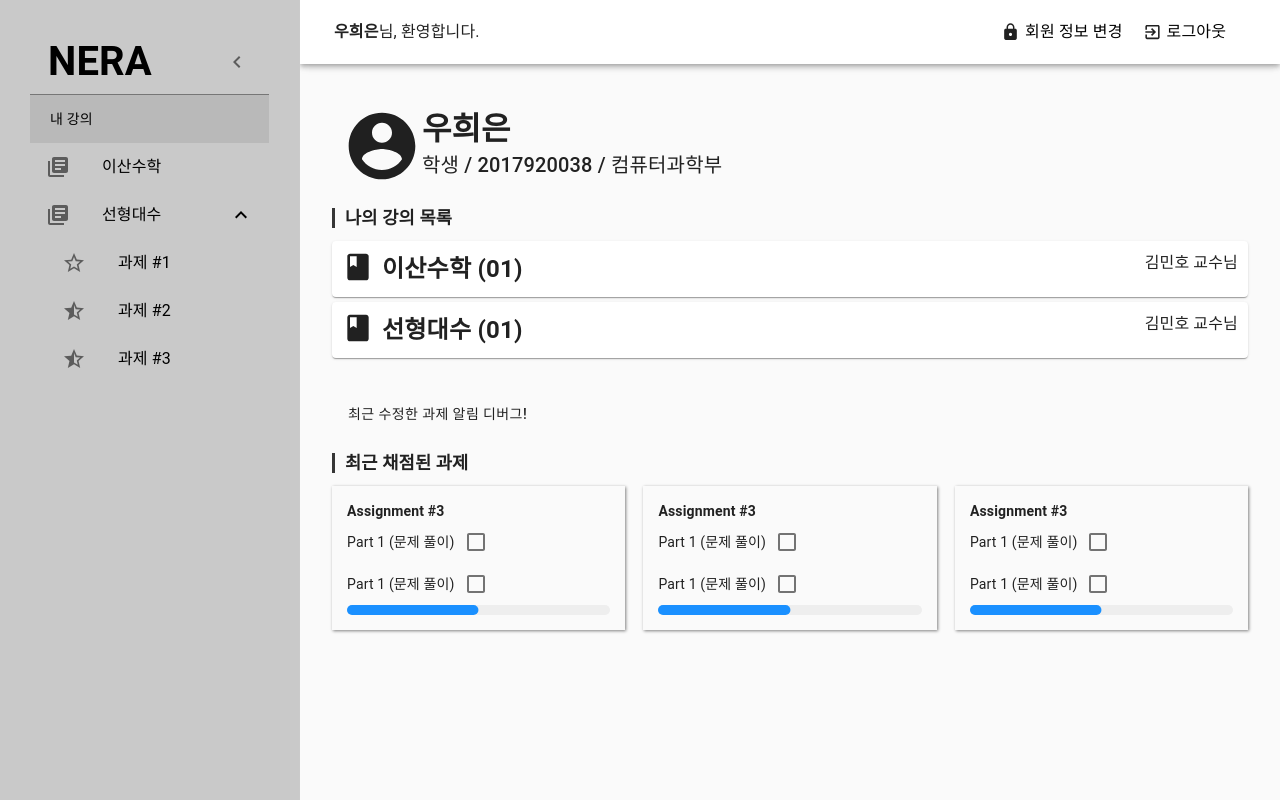
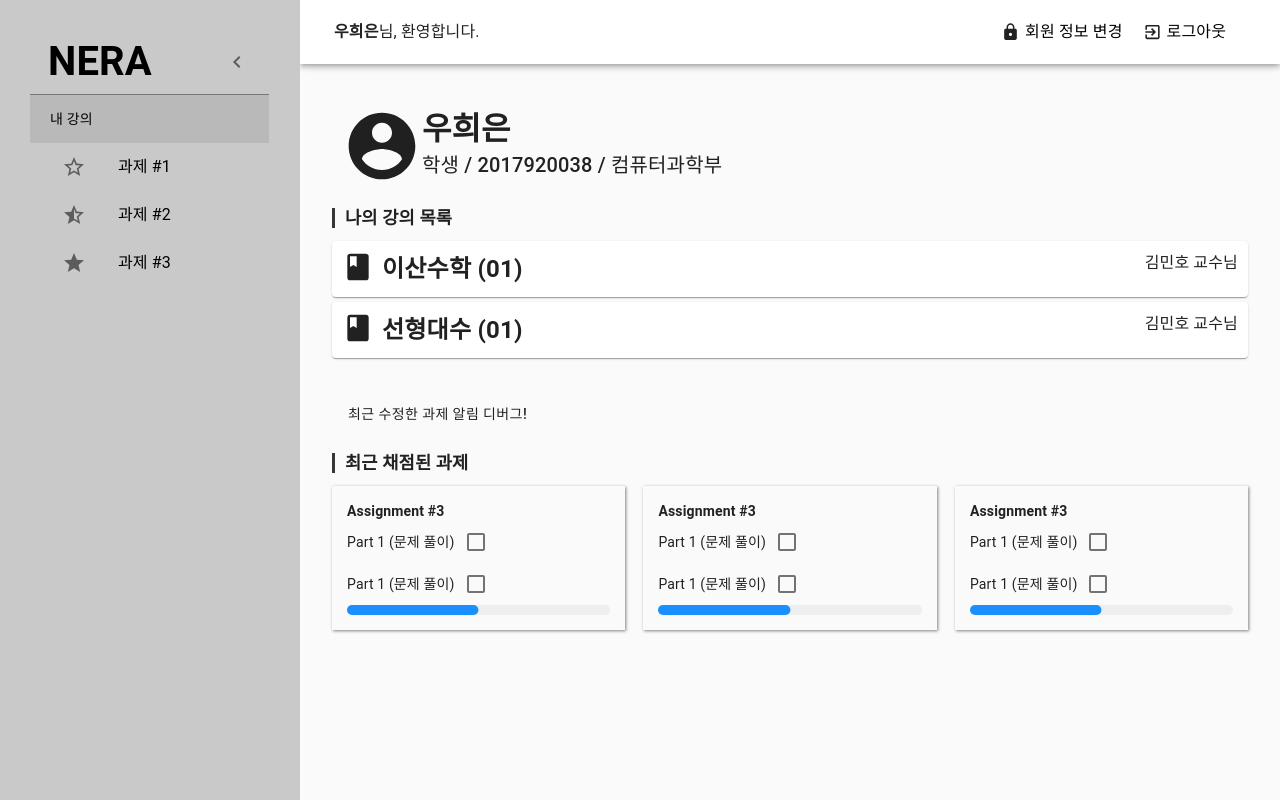
Before and after one commit to CSUOS/nera, a React (Create React App) app in the folder page/: page /home in a window 1280 px wide. Both pictures are taken after a click on the button "open drawer". Built offline with nearby package versions, Linux system fonts and the light colour scheme.

Commit message:
Lecture 페이지 삭제 및 사이드바에서 강의 메뉴 삭제

```diff
--- a/page/src/components/SideBar.js
+++ b/page/src/components/SideBar.js
@@ -56,28 +56,7 @@ const SideBar = (props) => {
                 <ListSubheader component="div" id="subheader">내 강의</ListSubheader>
             }
             >
-                <Link to="/lecture/1">
-                    <ListItem button>
-                        <ListItemIcon>
-                        <LibraryBooksIcon />
-                        </ListItemIcon>
-                        <ListItemText primary="이산수학" />
-                    </ListItem>
-                </Link>
-
-                <Link to="/lecture/2">
-                    <ListItem button onClick={handleMenuDown}>
-                        <ListItemIcon>
-                        <LibraryBooksIcon />
-                        </ListItemIcon>
-                        <ListItemText primary="선형대수" />
-                        {down ? <ExpandLess /> : <ExpandMore />}
-                    </ListItem>
-                </Link>
-
-                <Collapse in={down} timeout="auto" unmountOnExit>
-                    <List component="div" disablePadding>
-                        <Link to="/lecture/2/assignment/1">
+                <Link to="/assignment/1">
                     <ListItem button className={classes.nested}>
                         <ListItemIcon>
                         <StarBorder />
@@ -85,7 +64,7 @@ const SideBar = (props) => {
                         <ListItemText primary="과제 #1" />
                     </ListItem>
                 </Link>
-                        <Link to="/lecture/2/assignment/2">
+                <Link to="/assignment/2">
                     <ListItem button className={classes.nested}>
                         <ListItemIcon>
                         <StarHalfIcon/>
@@ -93,18 +72,15 @@ const SideBar = (props) => {
                         <ListItemText primary="과제 #2" />
                     </ListItem>
                 </Link>
-                        <Link to="/lecture/2/assignment/3">
+                <Link to="/assignment/3">
                     <ListItem button className={classes.nested}>
                         <ListItemIcon>
-                                <StarHalfIcon/>
+                        <StarIcon/>
                         </ListItemIcon>
                         <ListItemText primary="과제 #3" />
                     </ListItem>
                 </Link>
             </List>
-                </Collapse>
-
-            </List>
         </div>
     );
 }
--- a/page/src/pages/Lecture.js
+++ /dev/null
@@ -1,32 +0,0 @@
-import React from 'react';
-import {LectureInfo, AssignmentBox} from "../components";
-
-import { Grid } from '@material-ui/core';
-
-const Lecture = (props)=>{
-  const lecture = props.lecture;
-  const lect_num = props.number-1;
-
-  return (
-    <Grid container direction="column" spacing={24}>
-      <LectureInfo title={lecture[lect_num][0]} prof={lecture[lect_num][2]}/>
-      <Grid container direction="column" className="contents_con">
-        <div className="contents_title"><h6>진행중인 과제</h6></div>
-        <div className="assignment_rootbox">
-            <AssignmentBox/>
-            <AssignmentBox/>
-        </div>
-      </Grid>
-      <Grid container direction="column" className="contents_con">
-        <div className="contents_title"><h6>최근 채점된 과제</h6></div>
-        <div className="assignment_rootbox">
-            <AssignmentBox/>
-            <AssignmentBox/>
-            <AssignmentBox/>
-        </div>
-      </Grid>
-    </Grid>
-  )
-}
-
-export default Lecture;
--- a/page/src/pages/Main.js
+++ b/page/src/pages/Main.js
@@ -1,6 +1,6 @@
 import React from 'react';
 import {SideBar, Header} from "../components";
-import {Home, Lecture, Assignment, Part} from "../pages";
+import {Home, Assignment, Part} from "../pages";
 import "./pages.css";
 
 import clsx from 'clsx';
@@ -118,19 +118,13 @@ const Main = ({match}, props)=>{
             >
               {
               // Home / Lecture / Assignment
-              isNaN(Number(match.params.id))?
+              isNaN(Number(match.params.as_id))?
               <Home
                 lecture={lecture}
                 name={name}
                 number={student_number}
                 type={type}
                 major={major}
-              />
-              :(
-                isNaN(Number(match.params.as_id))?
-                <Lecture
-                  lecture={lecture}
-                  number={match.params.id}
               />
               :(
                 isNaN(Number(match.params.pt_id))?
@@ -146,7 +140,7 @@ const Main = ({match}, props)=>{
                   totalCount={2}
                   solvedCount={1}
                 />
-              ))}
+              )}
             </div>
         </div>
     )
--- a/page/src/pages/index.js
+++ b/page/src/pages/index.js
@@ -1,6 +1,5 @@
 export { default as Login } from './Login';
 export { default as Main } from './Main';
 export { default as Home } from './Home';
-export { default as Lecture } from './Lecture';
 export { default as Assignment } from './Assignment';
 export { default as Part } from './Part';
--- a/page/src/shared/App.js
+++ b/page/src/shared/App.js
@@ -10,10 +10,8 @@ class App extends Component {
               <Route exact path="/" component={Login}/>
               <Route exact path="/home/" component={Main}/>
               <Switch>
-                <Route exact path="/lecture/:id" component={Main}/>
-                <Route exact path="/lecture/:id/assignment" component={Main}/>
-                <Route exact path="/lecture/:id/assignment/:as_id" component={Main}/>
-                <Route exact path="/lecture/:id/assignment/:as_id/:pt_id" component={Main}/>
+                <Route exact path="/assignment/:as_id" component={Main}/>
+                <Route exact path="/assignment/:as_id/:pt_id" component={Main}/>
               </Switch>
             </div>
         );
```
Also changed, not shown: 1 other file (tests, documents, lock files or other folders). Lines whose indentation alone changed are shown as unchanged.
